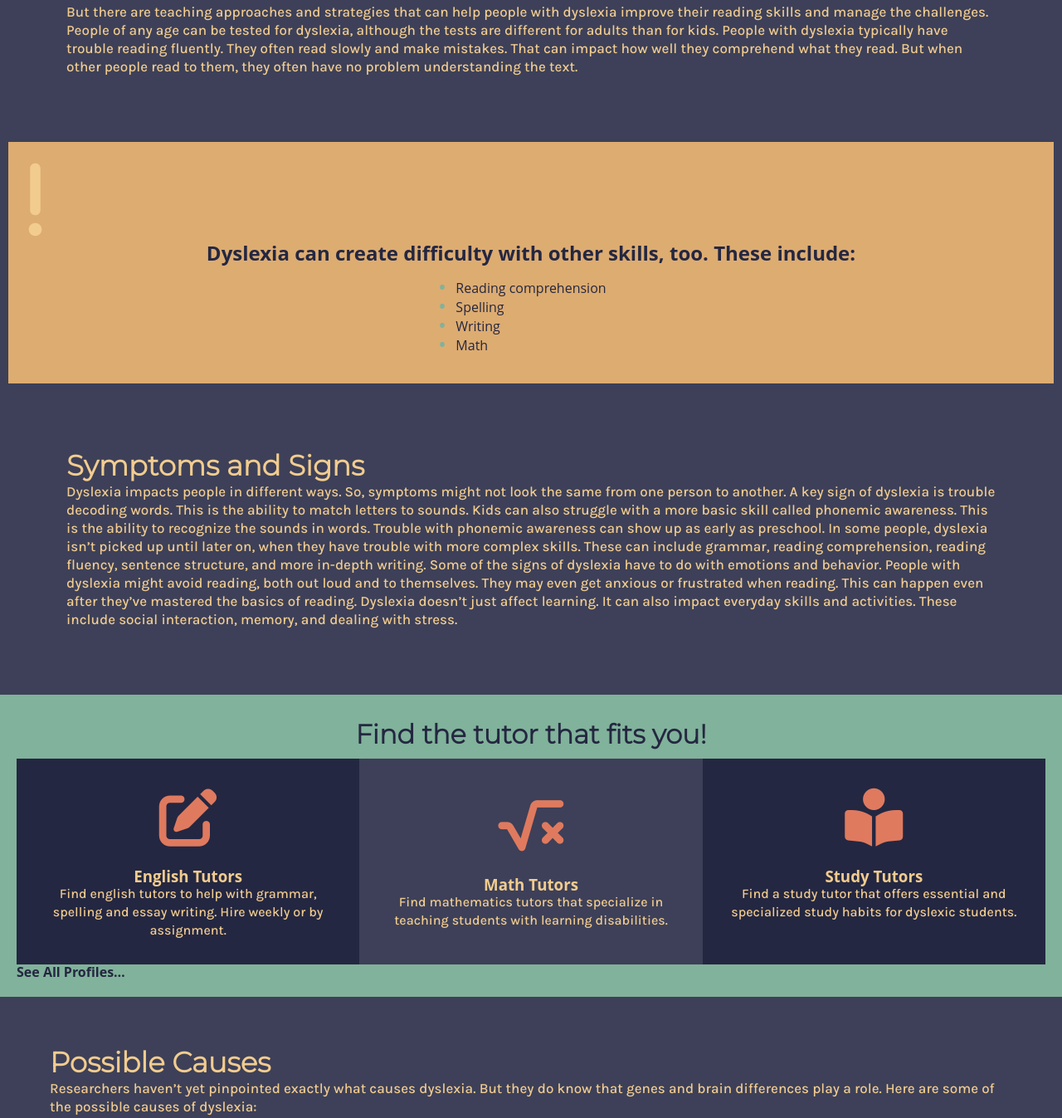
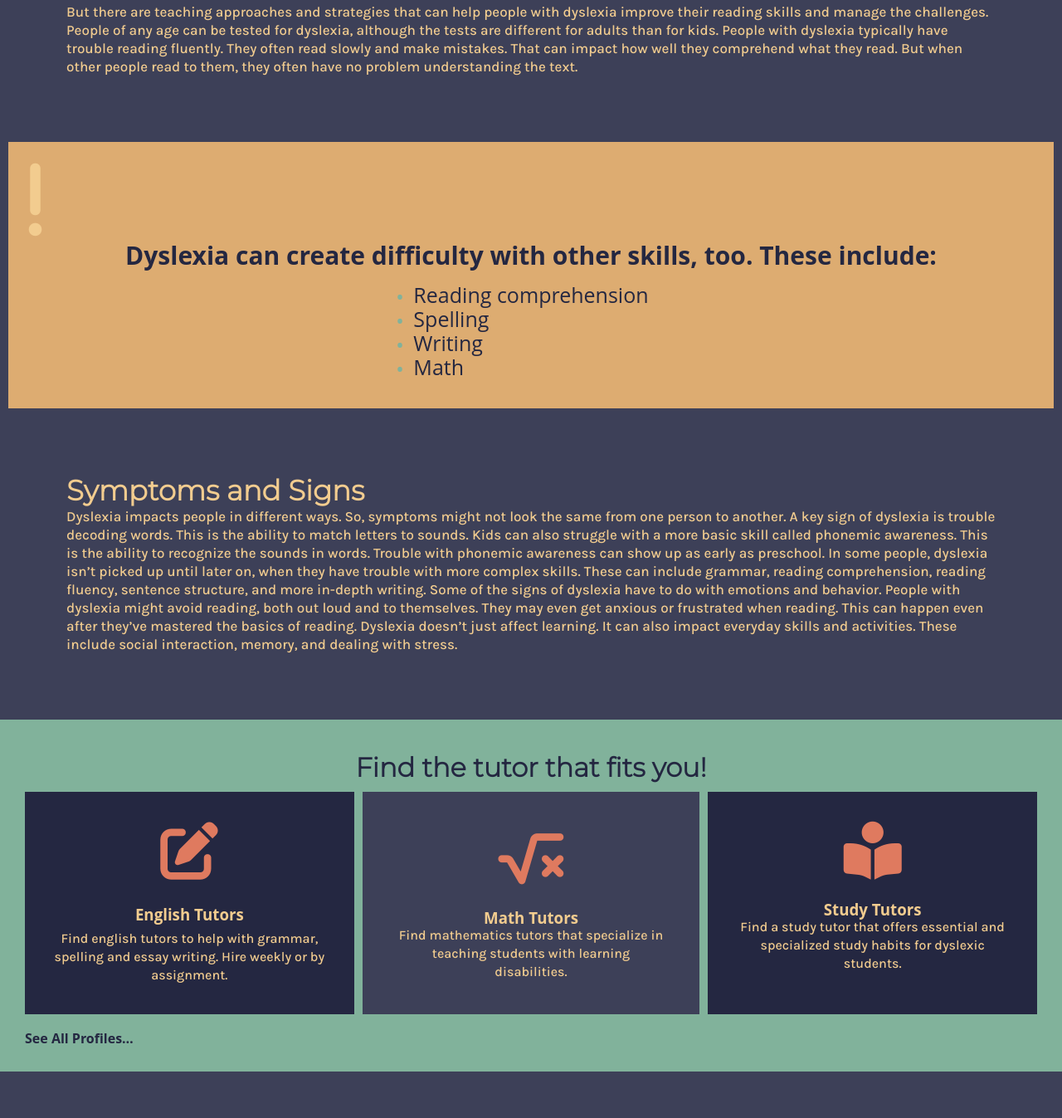
Before and after one commit to CeciFralick/WEB2_Final, a website: page deploy/index.html in a window 1280 px wide. Shown: the part 1566-2913 px from the top of the page at 83% size. Drawn offline with nearby package versions, Linux system fonts and the light colour scheme.

Commit message:
wkcontinued4

```diff
--- a/deploy/index.html
+++ b/deploy/index.html
@@ -63,7 +63,9 @@
             </section>
     <section id="skills">
                     <section id="exclamation"> <i class="fas fa-exclamation"></i></section>
-                    <h2>Dyslexia can create difficulty with other skills, too. These include: </h2>
+                    <section id="head">
+                        <h2>Dyslexia can create difficulty with other skills, too. These include: </h2>
+                    </section>
                     <section id="bullets">
                         <ul>
                             <li>Reading comprehension</li>
@@ -99,7 +101,7 @@
                                 <h3>Study Tutors</h3>
                                 <p>Find a study tutor that offers essential and specialized study habits for dyslexic students.</p>
                             </section>
-                        <h4>See All Profiles…</h4>
+                            <section id="see"> <h4>See All Profiles…</h4></section>
                         </section>
     <section id="section-3">
                                 <h1>Possible Causes <class id = "sec3"></h1>
--- a/dev/scss/sections/_diduknow.scss
+++ b/dev/scss/sections/_diduknow.scss
@@ -10,13 +10,18 @@
     padding: 20px;
     text-align: center;
     color: $darkmidnight;
+    font-size: 15px;
     #question {
         grid-column: 1 / 1;
         color: $lightmustard;
         font-size: 70px;
         text-align: left;
-
     }
-
+@include md {
+    font-size: 20px;
+}
+@include lg {
+    font-size: 25px;
+}
 
 }
--- a/dev/scss/sections/_skills.scss
+++ b/dev/scss/sections/_skills.scss
@@ -12,13 +12,20 @@
     text-align: center;
     color: $darkmidnight;
 
-    #bullets{
+    #head{
+        padding-left: 20px;
+        padding-right: 20px;
+    }
+
+    #bullets {
         display: flex;
         text-align: left;
         justify-content: center;
         grid-column: 1 / 1;
         display: flex;
+        font-size: 20px;
     }
+
     #exclamation {
         display: flex;
         flex-flow: row wrap;
@@ -29,11 +36,12 @@
         font-size: 100px;
         text-align: left;
     }
+
     ul {
         list-style: none;
-      }
+    }
 
-      ul li::before {
+    ul li::before {
         content: "\2022";
         color: $mint;
         font-size: 20px;
@@ -41,6 +49,24 @@
         display: inline-block;
         width: 1em;
         margin-left: -1em;
-      }
+    }
 
+    @include md {
+        font-size: 17px;
+        #head{
+            padding-left: 20px;
+            padding-right: 20px;
+        }
+    }
+
+    @include lg {
+        font-size: 20px;
+        #head{
+            padding-left: 20px;
+            padding-right: 20px;
+        }
+        #bullets{
+            font-size: 25px;
+        }
+    }
 }
--- a/dev/scss/sections/_tutoring.scss
+++ b/dev/scss/sections/_tutoring.scss
@@ -3,7 +3,8 @@
 ============= */
 
 #tutoring {
-    padding: 20px;
+    padding: 30px;
+
     #Theader {
         text-align: center;
         grid-column: 1 / -1;
@@ -33,6 +34,7 @@ h4{
         grid-column: 1 / 2;
         grid-row: 2 / 3;
         padding: 30px;
+        margin-right: 10px;
     }
 
     #math {
@@ -61,6 +63,10 @@ h4{
         grid-column: 3 / 4;
         grid-row: 2 / 3;
         padding: 30px;
+        margin-left: 10px;
+    }
+    #see{
+        padding-top: 20px;
     }
 
     @include md {
```
Also changed, not shown: deploy/css/styles.css, 2 other files.
